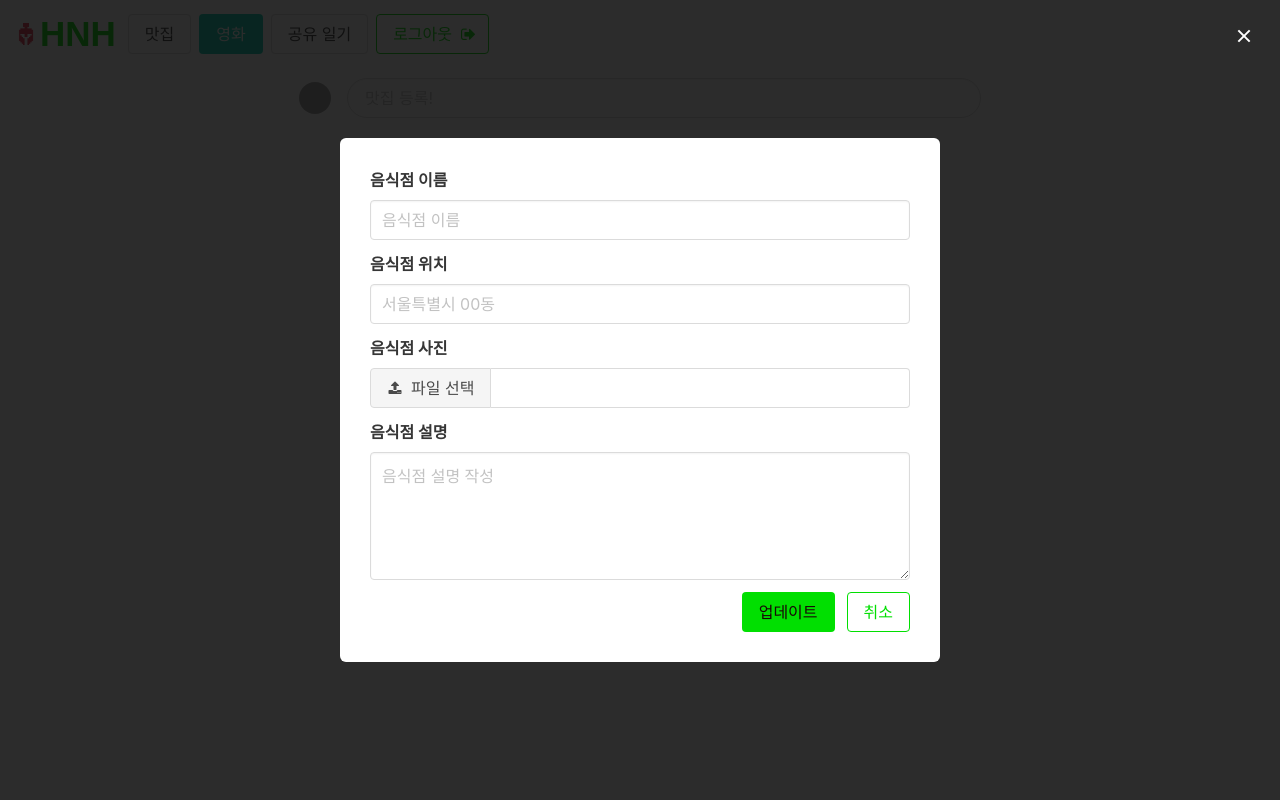
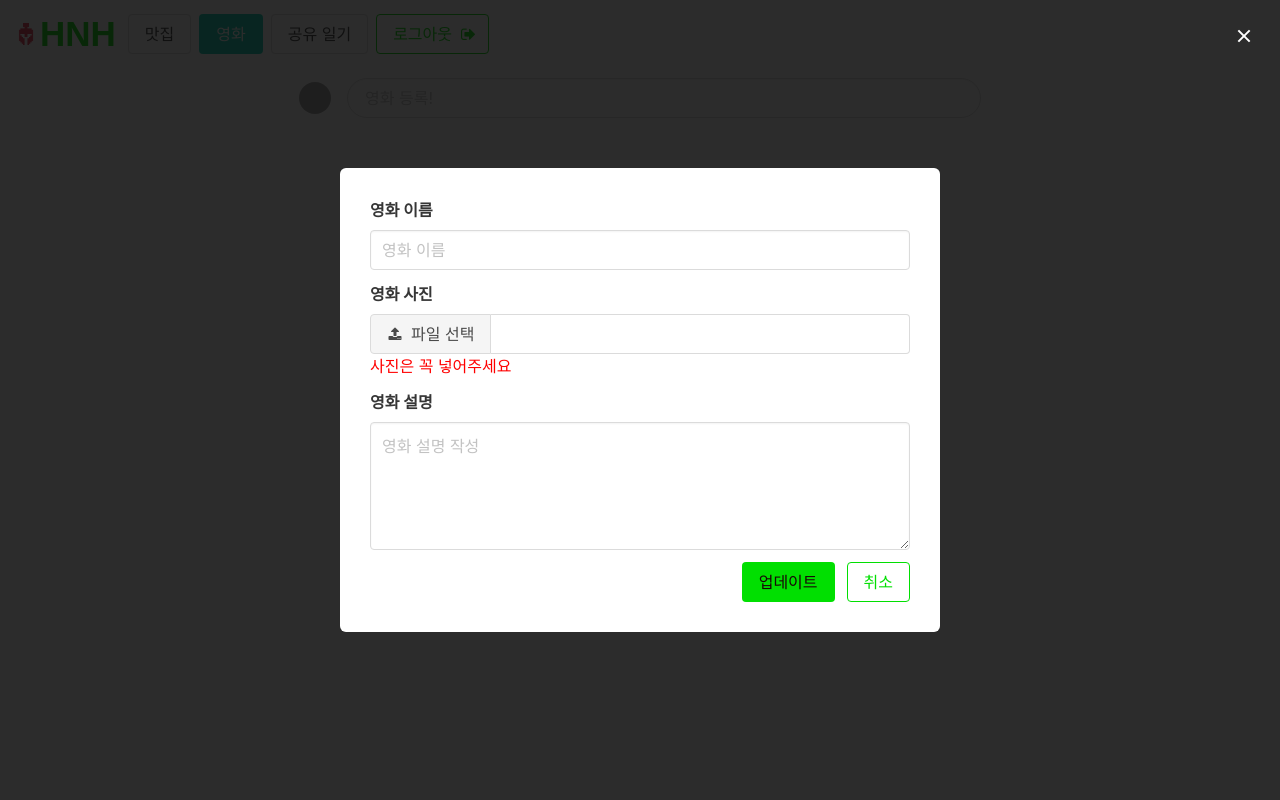
Before and after one commit to euni1004/week1_project_HNH, a Flask app: template templates/movie.html in a window 1280 px wide, after a click that opens the changed part. Run offline with Flask 2, Linux system fonts and the light colour scheme; the template is opened without the code that fills it: most values are stand-ins (such as "Sample title", 1, 10 or a date in 2020); a database or web service that is not in the repository returns one stand-in record (values such as "Sample title"); data that the repository does not hold is empty; some libraries are stand-ins or nearby versions; some web fonts are replaced; grey boxes are pictures that could not be loaded.

Commit message:
필요없는거 삭제

```diff
--- a/static/myjs.js
+++ b/static/myjs.js
@@ -210,7 +210,7 @@ function get_movie_posts() {
                     if (movie['movie_comment'].length > 20) {
                         html_temp = `<div class="card">
                                         <div class="card-image">
-                                            <a class="image is-4by3">
+                                            <a class="image is-4by3" href="/moviecontent/${movie['date']}">
                                                 <img src="/static/${movie['movie_file']}" alt="Placeholder image">
                                             </a>
                                         </div>
@@ -228,15 +228,15 @@ function get_movie_posts() {
 
                                                 </div>
                                             </div>
-                                                🎬&emsp;${movie['movie_name']}<br>
-                                                📄&emsp;${comment}...<br>
+                                                <a href="/moviecontent/${movie['date']}" style="color: black">🎬&emsp;${movie['movie_name']}<br>
+                                                <a href="/moviecontent/${movie['date']}" style="color: black">📄&emsp;${comment}...<br>
                                             <time datetime="2016-1-1">${time_before}</time>
                                         </div>
                                     </div>`
                     } else {
                         html_temp = `<div class="card">
                                         <div class="card-image">
-                                            <a class="image is-4by3">
+                                            <a class="image is-4by3" href="/moviecontent/${movie['date']}">
                                                 <img src="/static/${movie['movie_file']}" alt="Placeholder image">
                                             </a>
                                         </div>
@@ -254,8 +254,8 @@ function get_movie_posts() {
 
                                                 </div>
                                             </div>
-                                                🎬&emsp;${movie['movie_name']}<br>
-                                                📄&emsp;${movie['movie_comment']}<br><br>
+                                                <a href="/moviecontent/${movie['date']}" style="color: black">🎬&emsp;${movie['movie_name']}<br>
+                                                <a href="/moviecontent/${movie['date']}" style="color: black">📄&emsp;${movie['movie_comment']}<br><br>
                                             <time datetime="2016-1-1">${time_before}</time>
                                         </div>
                                     </div>`
--- a/templates/movie.html
+++ b/templates/movie.html
@@ -104,7 +104,7 @@
         <div class="media-content">
             <div class="field">
                 <p class="control">
-                    <input id="input-post" class="input is-rounded" placeholder="맛집 등록!"
+                    <input id="input-post" class="input is-rounded" placeholder="영화 등록!"
                            onclick='$("#modal-post").addClass("is-active")'
                     ></p>
 
@@ -118,25 +118,16 @@
                 <article class="media">
                     <div class="media-content">
                         <div class="field">
-                            <label class="label" for="input-name">음식점 이름</label>
+                            <label class="label" for="input-name">영화 이름</label>
 
                             <p class="control">
 
                                 <input id="input-name" class="input"
-                                       placeholder="음식점 이름" value="">
+                                       placeholder="영화 이름" value="">
                             </p>
                         </div>
                         <div class="field">
-                            <label class="label" for="input-loc">음식점 위치</label>
-
-                            <p class="control">
-
-                                <input id="input-loc" class="input"
-                                       placeholder="서울특별시 00동" value="">
-                            </p>
-                        </div>
-                        <div class="field">
-                            <label class="label" for="input-pic">음식점 사진</label>
+                            <label class="label" for="input-pic">영화 사진</label>
 
                             <div class="control is-expanded">
                                 <div class="file has-name">
@@ -153,14 +144,16 @@
                                 </div>
 
                             </div>
+                            <p style="color: red">사진은 꼭 넣어주세요</p>
                         </div>
+
                         <div class="field">
-                            <label class="label" for="textarea-about">음식점 설명</label>
+                            <label class="label" for="textarea-about">영화 설명</label>
 
                             <p class="control">
 
                         <textarea id="textarea-about" class="textarea"
-                                  placeholder="음식점 설명 작성"></textarea>
+                                  placeholder="영화 설명 작성"></textarea>
                             </p>
                         </div>
                         <nav class="level is-mobile">
@@ -169,7 +162,7 @@
                             </div>
                             <div class="level-right">
                                 <div class="level-item">
-                                    <a class="button is-sparta" onclick="update_food()">업데이트</a>
+                                    <a class="button is-sparta" onclick="update_movie()">업데이트</a>
                                 </div>
                                 <div class="level-item">
                                     <a class="button is-sparta is-outlined"
```
